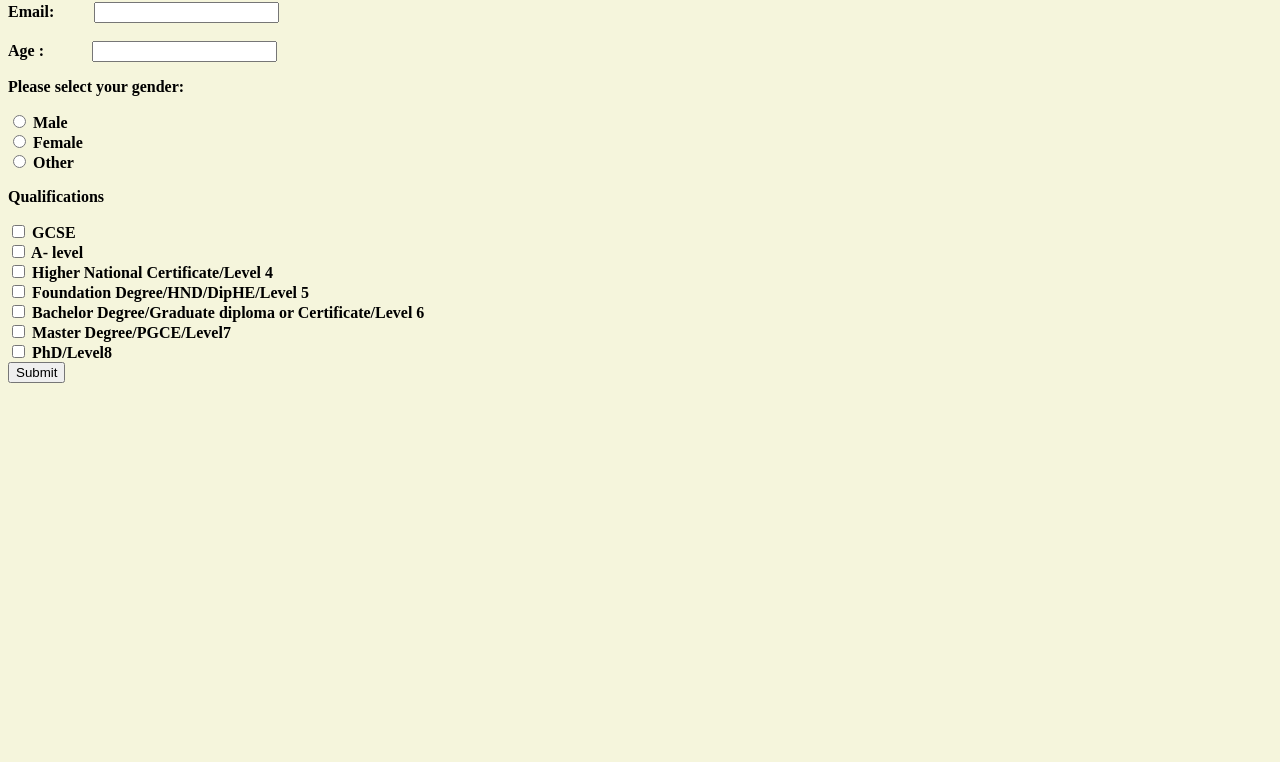
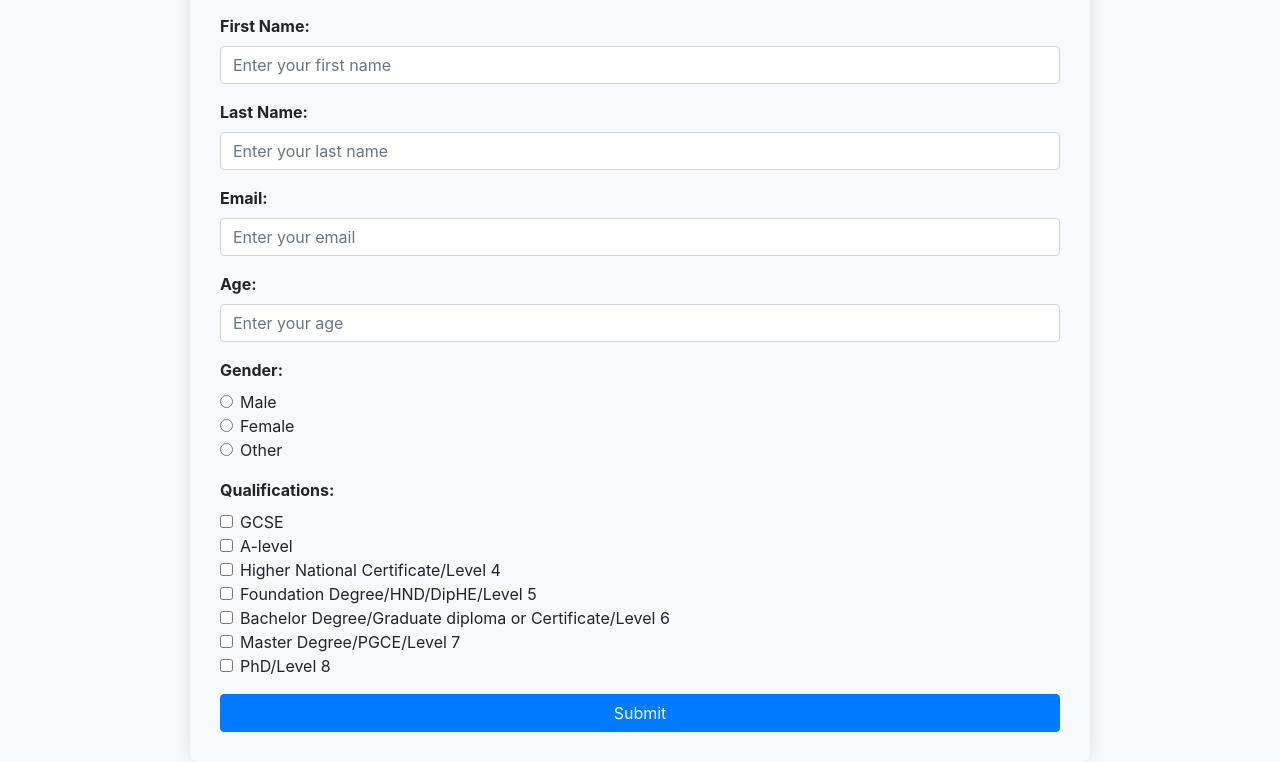
Before and after one commit to a-uddin/CN5006-week4Lab, a website: page StudentInfo.html in a window 1280 px wide. Shown: the part 126-888 px from the top of the page. Before the commit the page ends 800 px from the top, so only its background shows below. Drawn offline with nearby package versions, Linux system fonts and the light colour scheme.

Commit message:
Add files via upload
Edited

```diff
--- a/StudentInfo.html
+++ b/StudentInfo.html
@@ -1,32 +1,101 @@
 <!DOCTYPE html>
-<html xmlns="http://www.w3.org/1999/xhtml">
+<html lang="en">
 <head>
-<meta charset="utf-8" />
-<title>Student Enrollment Form</title>
+    <meta charset="UTF-8">
+    <title>Student Details Form</title>
+    <link href="https://maxcdn.bootstrapcdn.com/bootstrap/4.5.2/css/bootstrap.min.css" rel="stylesheet">
+    <style>
+        .form-container {
+            max-width: 900px; /* Set maximum width suitable for laptop screens */
+            margin: auto;
+            background-color: #f8f9fa;
+            padding: 30px;
+            border-radius: 8px;
+            box-shadow: 0px 0px 15px rgba(0, 0, 0, 0.1);
+        }
+    </style>
 </head>
-<body bgcolor= beige>
-    <form action="/submit-data" method="post" >
-    <p><Strong> Student Details </p>
-    First Name: <input name="firstName" type="text" /> <br/><br/> Last Name : <input name="lastName" type="text" /> <br/><br/> Email: &emsp;&emsp; <input type="email" id="emailid"
-    name="email"/><br/> <br/>
-    Age : &emsp;&emsp; &ensp;<input name="myAge" type="text" /> <br/>
-    <p>Please select your gender:</p>
-    <input type="radio" id="male" name="gender" value="male">
-    <label for="male">Male</label><br>
-    <input type="radio" id="female" name="gender" value="female">
-    <label for="female">Female</label><br>
-    <input type="radio" id="other" name="gender" value="other">
-    <label for="other">Other</label>
-    <p> Qualifications </p>
-    <input type="checkbox" name="Qual" value="GCSE"> GCSE <br/>
-    <input type="checkbox" name="Qual" value="A-level"> A- level <br>
-    <input type="checkbox" name="Qual" value="Higher National Certificate"> Higher National Certificate/Level 4 <br/>
-    <input type="checkbox" name="Qual" value="HND"> Foundation Degree/HND/DipHE/Level 5 <br/>
-    <input type="checkbox" name="Qual" value="B.Sc"> Bachelor Degree/Graduate diploma or
-    Certificate/Level 6 <br/>
-    <input type="checkbox" name="Qual" value="Master Degree"> Master Degree/PGCE/Level7 <br/>
-    <input type="checkbox" name="Qual" value="PhD"> PhD/Level8 <br/>
-    <input type="submit" />
-    </form>
+<body class="bg-light">
+
+    <div class="container mt-5">
+        <div class="form-container">
+            <h2 class="text-center mb-4">Student Details</h2>
+            <form action="/submit-data" method="post" class="mt-4">
+                <div class="form-group">
+                    <label for="firstName"><strong>First Name:</strong></label>
+                    <input name="firstName" type="text" class="form-control" id="firstName" placeholder="Enter your first name" required>
+                </div>
+
+                <div class="form-group">
+                    <label for="lastName"><strong>Last Name:</strong></label>
+                    <input name="lastName" type="text" class="form-control" id="lastName" placeholder="Enter your last name" required>
+                </div>
+
+                <div class="form-group">
+                    <label for="emailid"><strong>Email:</strong></label>
+                    <input type="email" id="emailid" name="email" class="form-control" placeholder="Enter your email" required>
+                </div>
+
+                <div class="form-group">
+                    <label for="myAge"><strong>Age:</strong></label>
+                    <input name="myAge" type="text" class="form-control" id="myAge" placeholder="Enter your age" required>
+                </div>
+
+                <div class="form-group">
+                    <label><strong>Gender:</strong></label>
+                    <div class="form-check">
+                        <input type="radio" class="form-check-input" id="male" name="gender" value="male" required>
+                        <label for="male" class="form-check-label">Male</label>
+                    </div>
+                    <div class="form-check">
+                        <input type="radio" class="form-check-input" id="female" name="gender" value="female" required>
+                        <label for="female" class="form-check-label">Female</label>
+                    </div>
+                    <div class="form-check">
+                        <input type="radio" class="form-check-input" id="other" name="gender" value="other" required>
+                        <label for="other" class="form-check-label">Other</label>
+                    </div>
+                </div>
+
+                <div class="form-group">
+                    <label><strong>Qualifications:</strong></label>
+                    <div class="form-check">
+                        <input type="checkbox" class="form-check-input" name="Qual" value="GCSE" id="gcse">
+                        <label class="form-check-label" for="gcse">GCSE</label>
+                    </div>
+                    <div class="form-check">
+                        <input type="checkbox" class="form-check-input" name="Qual" value="A-level" id="alevel">
+                        <label class="form-check-label" for="alevel">A-level</label>
+                    </div>
+                    <div class="form-check">
+                        <input type="checkbox" class="form-check-input" name="Qual" value="Higher National Certificate" id="hnc">
+                        <label class="form-check-label" for="hnc">Higher National Certificate/Level 4</label>
+                    </div>
+                    <div class="form-check">
+                        <input type="checkbox" class="form-check-input" name="Qual" value="HND" id="hnd">
+                        <label class="form-check-label" for="hnd">Foundation Degree/HND/DipHE/Level 5</label>
+                    </div>
+                    <div class="form-check">
+                        <input type="checkbox" class="form-check-input" name="Qual" value="B.Sc" id="bsc">
+                        <label class="form-check-label" for="bsc">Bachelor Degree/Graduate diploma or Certificate/Level 6</label>
+                    </div>
+                    <div class="form-check">
+                        <input type="checkbox" class="form-check-input" name="Qual" value="Master Degree" id="master">
+                        <label class="form-check-label" for="master">Master Degree/PGCE/Level 7</label>
+                    </div>
+                    <div class="form-check">
+                        <input type="checkbox" class="form-check-input" name="Qual" value="PhD" id="phd">
+                        <label class="form-check-label" for="phd">PhD/Level 8</label>
+                    </div>
+                </div>
+
+                <button type="submit" class="btn btn-primary btn-block">Submit</button>
+            </form>
+        </div>
+    </div>
+
+    <script src="https://code.jquery.com/jquery-3.5.1.slim.min.js"></script>
+    <script src="https://cdn.jsdelivr.net/npm/@popperjs/core@2.9.3/dist/umd/popper.min.js"></script>
+    <script src="https://stackpath.bootstrapcdn.com/bootstrap/4.5.2/js/bootstrap.min.js"></script>
 </body>
 </html>
```
Also changed, not shown: index.js (+5 -3 lines).
